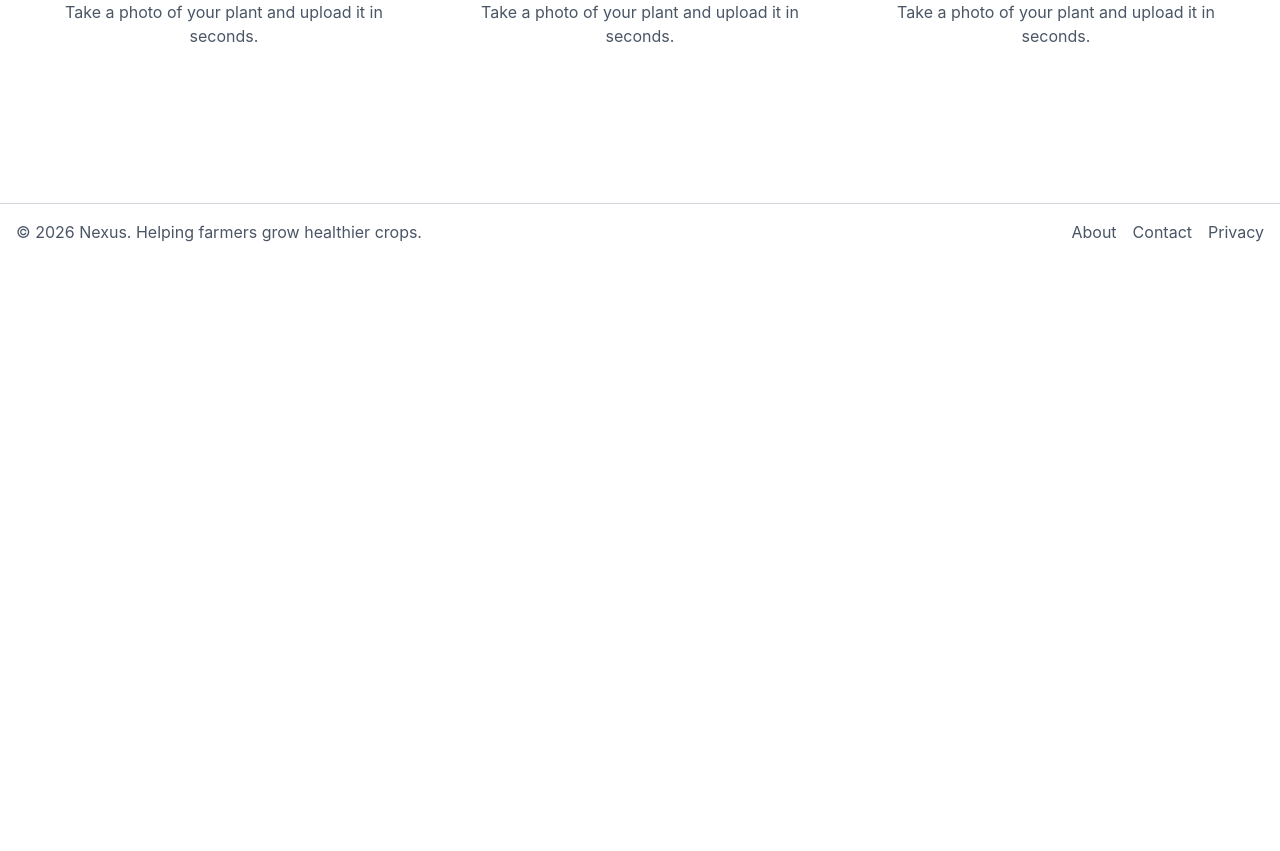
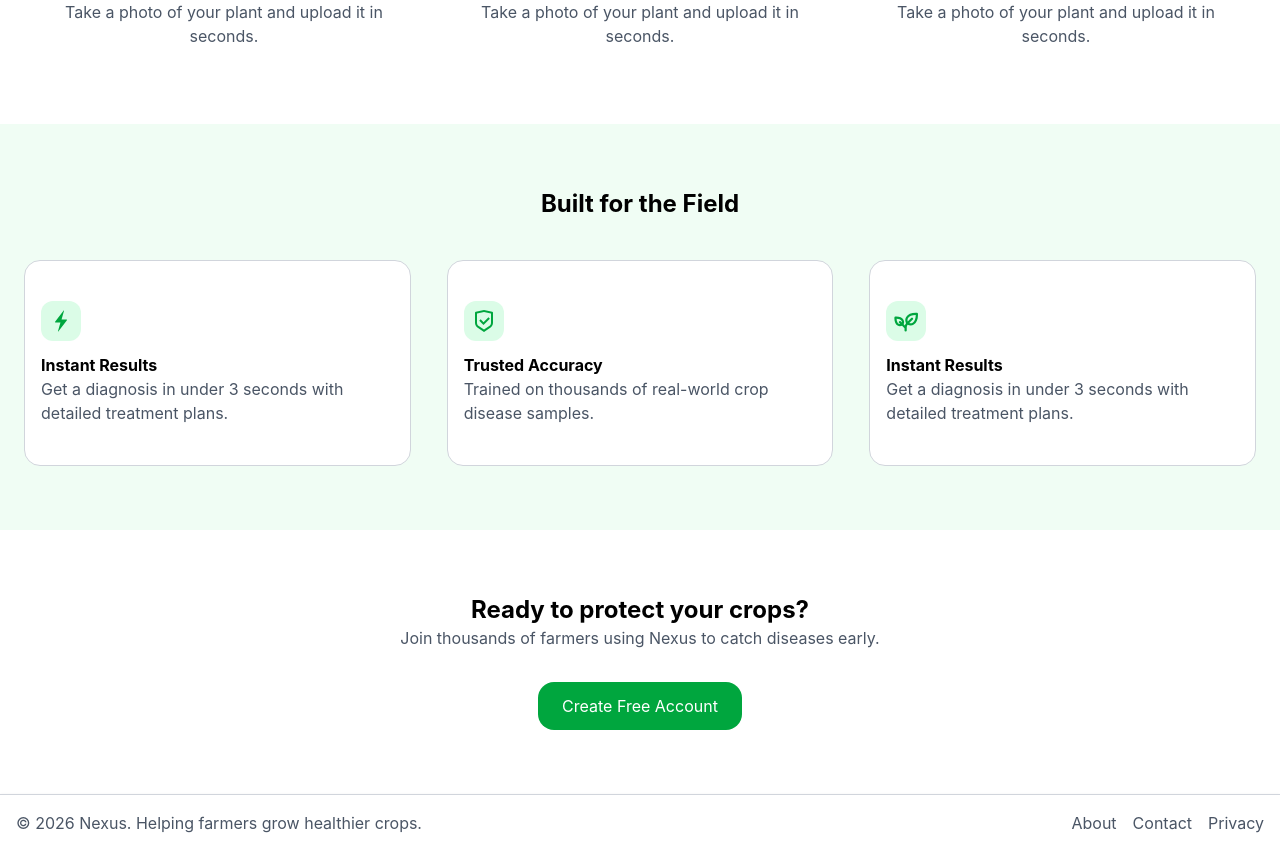
Before and after one commit to ADEDANCE/nexus, a React (Vite) app: page / in a window 1280 px wide. Shown: the part 540-1391 px from the top of the page. Before the commit the page ends 800 px from the top, so only its background shows below. Built offline with nearby package versions, Linux system fonts and the light colour scheme.

Commit message:
Import the new section created

```diff
--- a/src/pages/Home.jsx
+++ b/src/pages/Home.jsx
@@ -1,12 +1,16 @@
 import React from "react";
 import Hero from "../section/Hero";
 import About from "../section/About";
+import Mission from "../section/Mission";
+import Getstarted from "../section/Getstarted";
 
 const Home = () => {
   return (
     <div className=" bg-green-50 ">
       <Hero />
       <About />
+      <Mission />
+      <Getstarted />
     </div>
   );
 };
```
